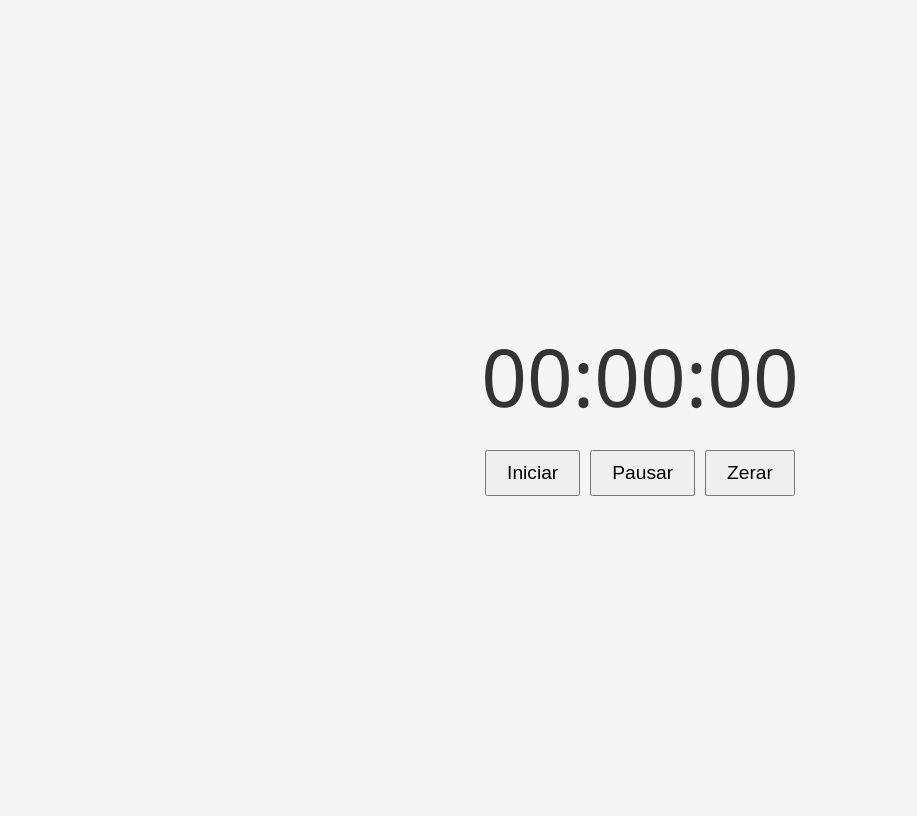
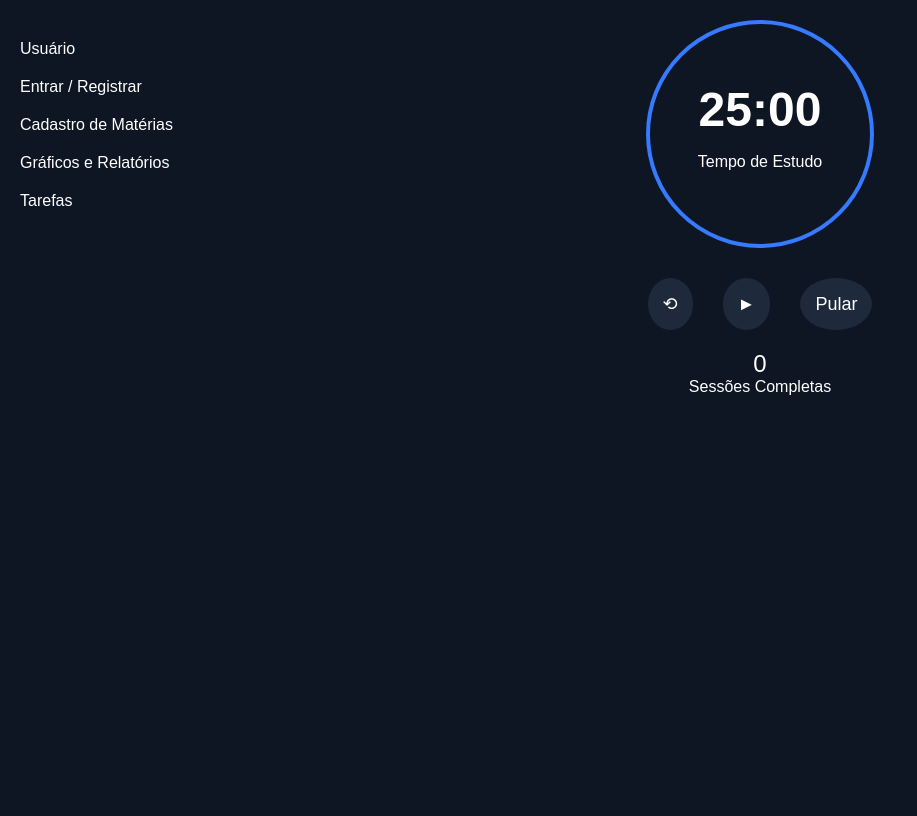
Before and after one commit to MatheusMiraEsc/StudyTime, a Django app: page / in a window 1280 px wide. Shown: the whole page, without its empty margins (0-917 px from the left). After the commit the page ends 395 px from the top, so only its background shows below. Run offline with Django 5.2, Linux system fonts and the light colour scheme.

Commit message:
Update home.html
parte do front do temporizador de 25 minutos

```diff
--- a/projeto_pomodoro/app_pomodoro/templates/app_pomodoro/home.html
+++ b/projeto_pomodoro/app_pomodoro/templates/app_pomodoro/home.html
@@ -1,77 +1,211 @@
 <!DOCTYPE html>
-<html lang="pt-br">
-
+<html lang="pt-BR">
 <head>
     <meta charset="UTF-8">
-    <title>Home-Teste</title>
+    <meta name="viewport" content="width=device-width, initial-scale=1.0">
+    <title>Pomodoro</title>
     <style>
         body {
-            font-family: 'Segoe UI', sans-serif;
-            background-color: #f5f5f5;
+            margin: 0;
+            padding: 0;
+            background-color: #0e1624;
+            font-family: Arial, sans-serif;
+            color: white;
+            display: flex;
+        }
+        .sidebar {
+            width: 200px;
+            background-color: #0e1624;
+            padding: 20px;
+        }
+        .sidebar ul {
+            list-style: none;
+            padding: 0;
+        }
+        .sidebar li {
+            margin: 20px 0;
+            cursor: pointer;
+        }
+        .container {
+            flex: 1;
             display: flex;
             flex-direction: column;
+            align-items: center;
             justify-content: center;
-            align-items: center;
-            height: 100vh;
+            text-align: center;
         }
-
-        #clock {
-            font-size: 5rem;
-            color: #333;
+        .mode-buttons {
+            display: flex;
+            gap: 10px;
             margin-bottom: 20px;
         }
-
-        .buttons {
+        .mode-buttons button {
+            padding: 10px 20px;
+            border: none;
+            border-radius: 5px;
+            background-color: #1e2a3b;
+            color: white;
+            cursor: pointer;
+        }
+        .mode-buttons .active {
+            background-color: #357aff;
+        }
+        .timer-circle {
+            width: 220px;
+            height: 220px;
+            border: 4px solid #357aff;
+            border-radius: 50%;
             display: flex;
-            gap: 10px;
+            flex-direction: column;
+            align-items: center;
+            justify-content: center;
+            margin-bottom: 30px;
         }
-
-        button {
-            font-size: 1.2rem;
-            padding: 10px 20px;
+        .timer-circle span {
+            font-size: 48px;
+            font-weight: bold;
+        }
+        .controls {
+            display: flex;
+            gap: 30px;
+            margin-bottom: 20px;
+        }
+        .controls button {
+            background: #1e2a3b;
+            border: none;
+            padding: 15px;
+            border-radius: 50%;
+            font-size: 18px;
+            color: white;
+            cursor: pointer;
+        }
+        .stats {
+            display: flex;
+            gap: 50px;
+            margin-bottom: 20px;
+        }
+        .stats p {
+            font-size: 24px;
+            margin: 0;
+        }
+        #main-btn {
+            padding: 15px 40px;
+            background-color: #357aff;
+            border: none;
+            border-radius: 10px;
+            color: white;
+            font-size: 16px;
             cursor: pointer;
         }
     </style>
 </head>
+<body>
+    <div class="sidebar">
+        <ul>
+            <li>Usuário</li>
+            <li>Entrar / Registrar</li>
+            <li>Cadastro de Matérias</li>
+            <li>Gráficos e Relatórios</li>
+            <li>Tarefas</li>
+        </ul>
+    </div>
 
-<body>
-    <div id="clock">00:00:00</div>
-    <div class="buttons">
-        <button onclick="start()">Iniciar</button>
-        <button onclick="pause()">Pausar</button>
-        <button onclick="reset()">Zerar</button>
+    <div class="container">
+        <div class="mode-buttons">
+
+        </div>
+
+        <div class="timer-circle">
+            <span id="timer">25:00</span>
+            <p>Tempo de Estudo</p>
+        </div>
+
+        <div class="controls">
+            <button id="reset">&#10226;</button>
+            <button id="start">&#9658;</button>
+            <button id="skip">Pular</button>
+        </div>
+
+        <div class="stats">
+            <div>
+                <p id="sessions">0</p>
+                <span>Sessões Completas</span>
+            </div>
+
+        </div>
+
+
     </div>
 
     <script>
-        let seconds = 0;
-        let interval = null;
+        let timerDisplay = document.getElementById('timer');
+        let startButton = document.getElementById('start');
+        let resetButton = document.getElementById('reset');
+        let skipButton = document.getElementById('skip');
+        let sessionsDisplay = document.getElementById('sessions');
+
+        let mainBtn = document.getElementById('main-btn');
+
+        let time = 25 * 60;
+        let timer;
+        let running = false;
+        let sessions = 0;
+
 
         function updateDisplay() {
-            const hrs = String(Math.floor(seconds / 3600)).padStart(2, '0');
-            const mins = String(Math.floor((seconds % 3600) / 60)).padStart(2, '0');
-            const secs = String(seconds % 60).padStart(2, '0');
-            document.getElementById('clock').textContent = `${hrs}:${mins}:${secs}`;
+            let minutes = Math.floor(time / 60);
+            let seconds = time % 60;
+            timerDisplay.textContent = `${minutes}:${seconds < 10 ? '0' : ''}${seconds}`;
         }
 
-        function start() {
-            if (interval) return; // já está rodando
-            interval = setInterval(() => {
-                seconds++;
-                updateDisplay();
-            }, 1000);
+        function startPauseTimer() {
+            if (!running) {
+                running = true;
+                startButton.textContent = '⏸';
+                timer = setInterval(() => {
+                    time--;
+                    updateDisplay();
+                    if (time <= 0) {
+                        clearInterval(timer);
+                        running = false;
+                        sessions++;
+                        sessionsDisplay.textContent = sessions;
+
+                        time = 25 * 60;
+                        updateDisplay();
+                    }
+                }, 1000);
+            } else {
+                running = false;
+                startButton.textContent = '▶';
+                clearInterval(timer);
+            }
         }
 
-        function pause() {
-            clearInterval(interval);
-            interval = null;
+        function resetTimer() {
+            clearInterval(timer);
+            running = false;
+            time = 25 * 60;
+            updateDisplay();
+            startButton.textContent = '▶';
         }
 
-        function reset() {
-            pause();
-            seconds = 0;
+        function skipTimer() {
+            clearInterval(timer);
+            running = false;
+            time = 25 * 60;
             updateDisplay();
+            startButton.textContent = '▶';
+            sessions++;
+            sessionsDisplay.textContent = sessions;
         }
+
+        startButton.addEventListener('click', startPauseTimer);
+        resetButton.addEventListener('click', resetTimer);
+        skipButton.addEventListener('click', skipTimer);
+        mainBtn.addEventListener('click', startPauseTimer);
+
+        updateDisplay();
     </script>
 </body>
-
 </html>
```
